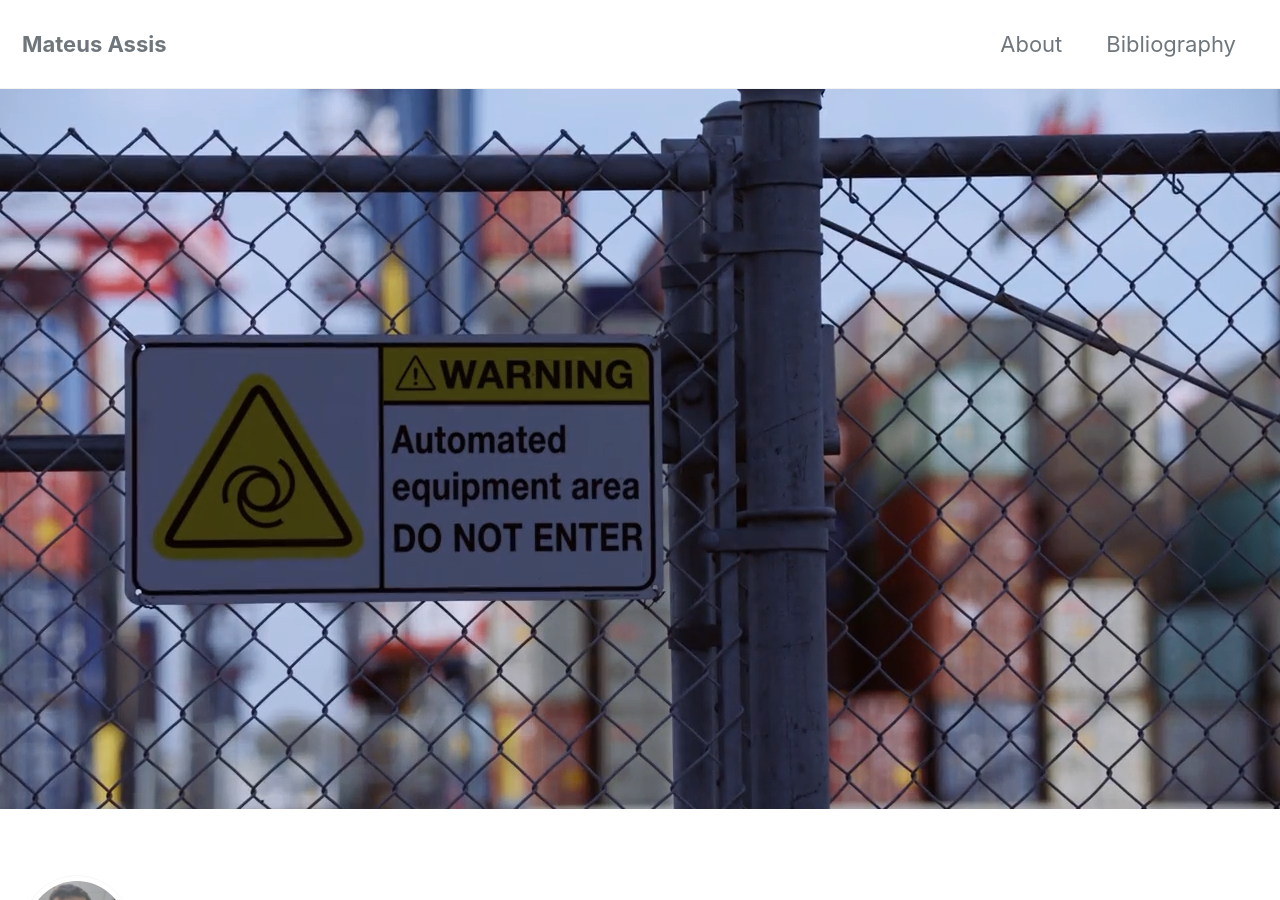
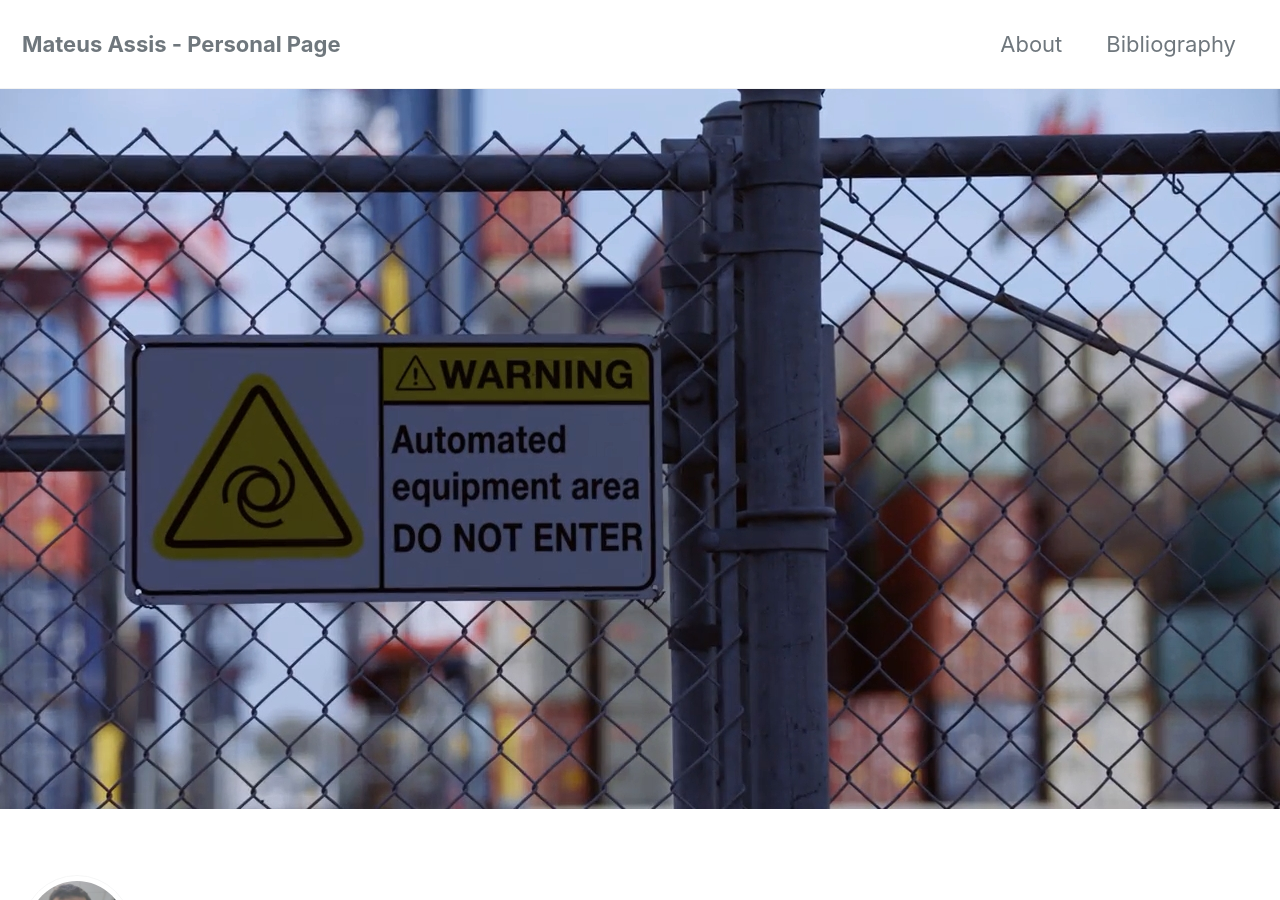
Before and after one commit to mtxslv/mtxslv.github.io, a Jekyll site: the page built from index.html, in a window 1280 px wide and 900 px high. Built offline with Jekyll 4.4.1, drawn with Linux system fonts in a browser that asks for light colours; cached includes are drawn as plain includes; nearby versions of some CDN libraries; the list of posts is cut into pages by our own code.

Commit message:
changed webpage title

```diff
--- a/_config.yml
+++ b/_config.yml
@@ -16,7 +16,7 @@ minimal_mistakes_skin    : "default" # "air", "aqua", "contrast", "dark", "dirt"
 
 # Site Settings
 locale                   : "en-US"
-title                    : "Mateus Assis"
+title                    : "Mateus Assis - Personal Page"
 title_separator          : "-"
 subtitle                 : # site tagline that appears below site title in masthead
 name                     : "Mateus de Assis Silva"
```
